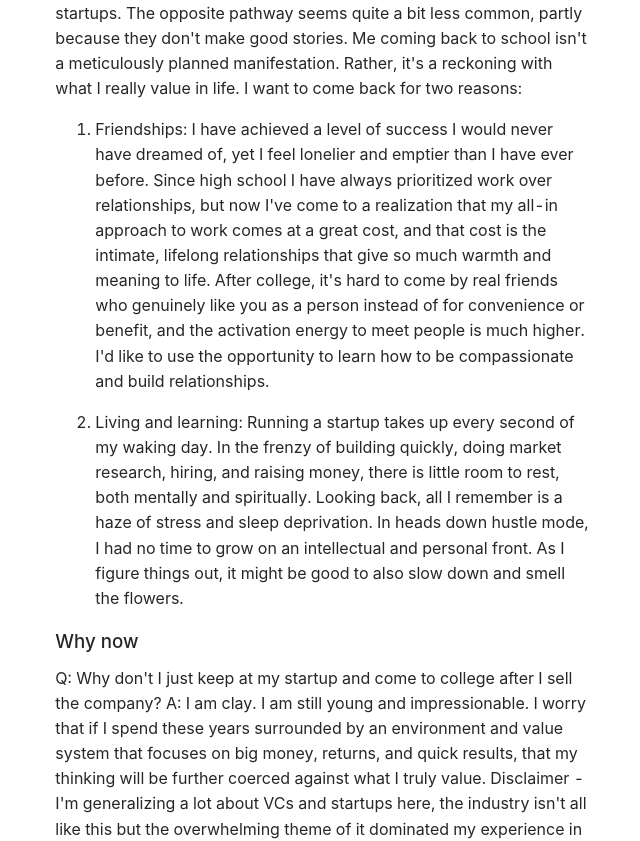
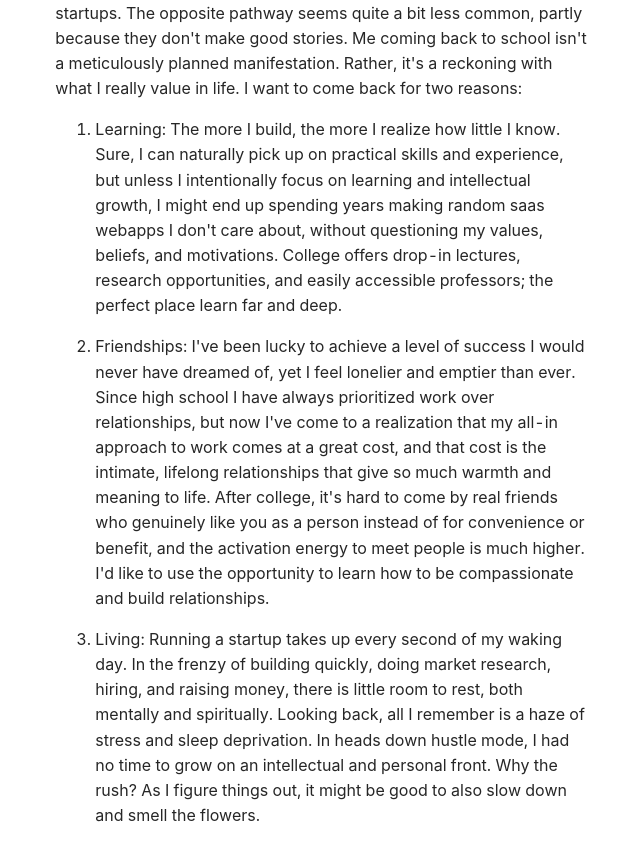
Before and after one commit to jonxuxu/website, a Next.js app: page /blog/2022-03-02-school in a window 1280 px wide. Shown: the part 2505-3346 px from the top of the page, without its empty margins (318-958 px from the left). Built offline with nearby package versions, Linux system fonts and the light colour scheme.

Commit message:
new blog

```diff
--- a/pages/blog/2022-03-02-school.mdx
+++ b/pages/blog/2022-03-02-school.mdx
@@ -21,9 +21,11 @@ I took a leave from school because I was okay about coming back to school if it
 
 There are a lot of stories about people dropping out of college to do startups. The opposite pathway seems quite a bit less common, partly because they don't make good stories. Me coming back to school isn't a meticulously planned manifestation. Rather, it's a reckoning with what I really value in life. I want to come back for two reasons:
 
-1. Friendships: I have achieved a level of success I would never have dreamed of, yet I feel lonelier and emptier than I have ever before. Since high school I have always prioritized work over relationships, but now I've come to a realization that my all-in approach to work comes at a great cost, and that cost is the intimate, lifelong relationships that give so much warmth and meaning to life. After college, it's hard to come by real friends who genuinely like you as a person instead of for convenience or benefit, and the activation energy to meet people is much higher. I'd like to use the opportunity to learn how to be compassionate and build relationships.
+1. Learning: The more I build, the more I realize how little I know. Sure, I can naturally pick up on practical skills and experience, but unless I intentionally focus on learning and intellectual growth, I might end up spending years making random saas webapps I don't care about, without questioning my values, beliefs, and motivations. College offers drop-in lectures, research opportunities, and easily accessible professors; the perfect place learn far and deep.
 
-2. Living and learning: Running a startup takes up every second of my waking day. In the frenzy of building quickly, doing market research, hiring, and raising money, there is little room to rest, both mentally and spiritually. Looking back, all I remember is a haze of stress and sleep deprivation. In heads down hustle mode, I had no time to grow on an intellectual and personal front. As I figure things out, it might be good to also slow down and smell the flowers.
+2. Friendships: I've been lucky to achieve a level of success I would never have dreamed of, yet I feel lonelier and emptier than ever. Since high school I have always prioritized work over relationships, but now I've come to a realization that my all-in approach to work comes at a great cost, and that cost is the intimate, lifelong relationships that give so much warmth and meaning to life. After college, it's hard to come by real friends who genuinely like you as a person instead of for convenience or benefit, and the activation energy to meet people is much higher. I'd like to use the opportunity to learn how to be compassionate and build relationships.
+
+3. Living: Running a startup takes up every second of my waking day. In the frenzy of building quickly, doing market research, hiring, and raising money, there is little room to rest, both mentally and spiritually. Looking back, all I remember is a haze of stress and sleep deprivation. In heads down hustle mode, I had no time to grow on an intellectual and personal front. Why the rush? As I figure things out, it might be good to also slow down and smell the flowers.
 
 ### Why now
 
```
